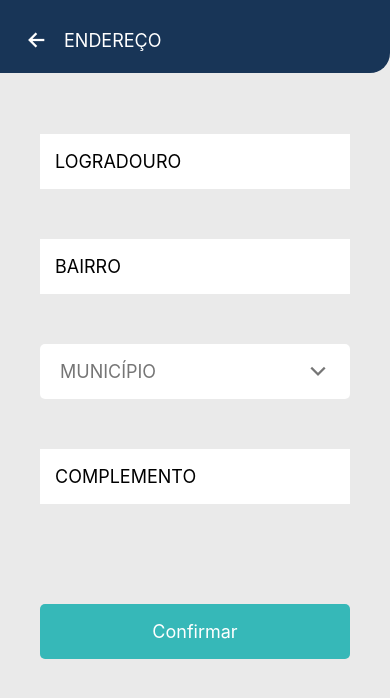
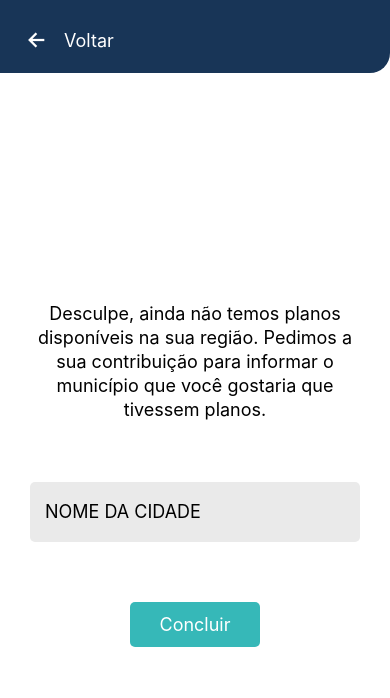
Before and after one commit to BarbaraAlessandraMaas/Entra21-ProjetoTCC, a React Native app in the folder client/: screen / in a window 390 px wide. Shown: the top 698 px of the page. Built offline with nearby package versions, Linux system fonts and the light colour scheme.

Commit message:
Tela de Endereços em Fase de Teste

```diff
--- a/client/App.js
+++ b/client/App.js
@@ -1,20 +1,10 @@
-import React from 'react';
-import { StyleSheet } from 'react-native';
-import { TelaCidade } from './screens/TelaCidade';
-import { TelaEndereco } from './screens/TelaEndereco';
+import React from "react";
+import { TelaCidade } from "./screens/TelaCidade";
+import { TelaEndereco } from "./screens/TelaEndereco";
 
 export default function App() {
   return (
-    <TelaEndereco/>
-    // <TelaCidade/>
+    // <TelaEndereco/>
+    <TelaCidade />
   );
 }
-
-const styles = StyleSheet.create({
-  container: {
-    flex: 1,
-    backgroundColor: '#fff',
-    alignItems: 'center',
-    justifyContent: 'center',
-  },
-});
--- a/client/screens/TelaCidade.js
+++ b/client/screens/TelaCidade.js
@@ -6,13 +6,8 @@ export function TelaCidade() {
     return (
         <View style={styles.container}>
             <ArrowBack text="Voltar" />
+
             <View style={styles.content}>
-                <Text style={styles.textContent}>
-                    Desculpe, ainda não temos planos disponíveis na sua região.
-                    Pedimos a sua contribuição para informar o município que você
-                    gostaria que tivessem planos.
-                </Text>
-
                 <Text style={styles.textContent}>
                     Desculpe, ainda não temos planos disponíveis na sua região.
                     Pedimos a sua contribuição para informar o município que você
@@ -22,8 +17,8 @@ export function TelaCidade() {
                 <TextInput style={styles.selectCity} placeholder="NOME DA CIDADE" />
 
                 <TouchableOpacity>
-                <Text style={styles.buttonConclude}>Concluir</Text>
-            </TouchableOpacity>
+                    <Text style={styles.buttonConclude}>Concluir</Text>
+                </TouchableOpacity>
             </View>
         </View>
     );
--- a/client/screens/TelaEndereco.js
+++ b/client/screens/TelaEndereco.js
@@ -1,7 +1,7 @@
 import React, { useState } from "react";
 import { StyleSheet, TextInput, View, TouchableOpacity, Text, Modal } from "react-native";
 import { ArrowBack } from "../components/ArrowBack";
-import { Ionicons } from '@expo/vector-icons';
+import { Ionicons } from "@expo/vector-icons";
 
 export function TelaEndereco() {
     const [modalOpen, setModalOpen] = useState(false);
@@ -10,6 +10,7 @@ export function TelaEndereco() {
         <View style={styles.container}>
             <View style={styles.content}>
                 <ArrowBack text="ENDEREÇO" />
+
                 <View style={styles.form}>
                     <TextInput
                         placeholder="LOGRADOURO"
```
